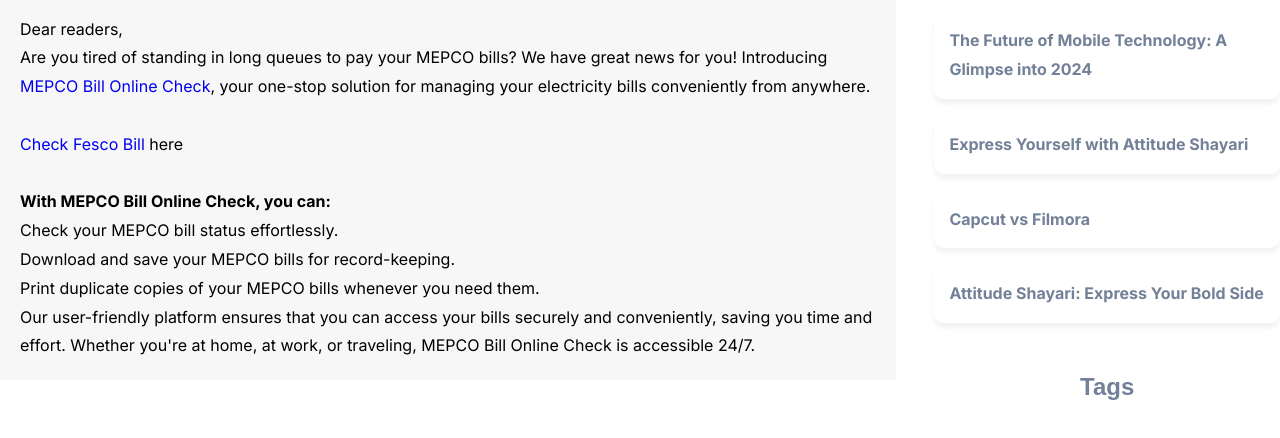
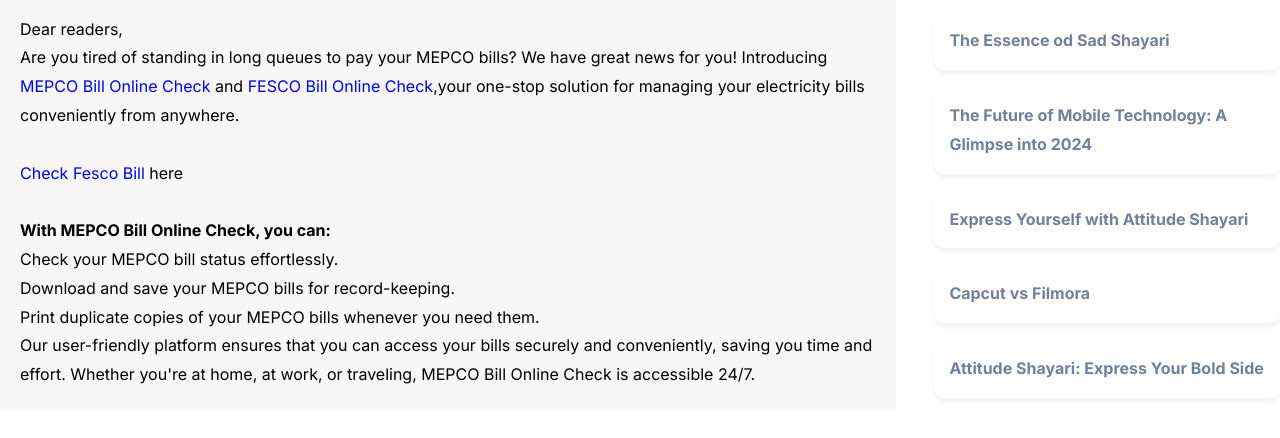
Before and after one commit to Hamzaabidbutt/DevBlog, a plain HTML site: page index.html in a window 1280 px wide. Shown: the part 182-620 px from the top of the page. Drawn offline with nearby package versions, Linux system fonts and the light colour scheme; files whose address does not match are found by name.

Commit message:
Update index.html

```diff
--- a/index.html
+++ b/index.html
@@ -83,7 +83,7 @@
     <div class="main" style="padding: 20px;">
       <h1>Simplify Your Life with MEPCO Bill Online Check</h1>
     <p>Dear readers,</p>
-    <p>Are you tired of standing in long queues to pay your MEPCO bills? We have great news for you! Introducing <a href="https://mepcobillonlinecheck.pk/">MEPCO Bill Online Check</a>, your one-stop solution for managing your electricity bills conveniently from anywhere.
+    <p>Are you tired of standing in long queues to pay your MEPCO bills? We have great news for you! Introducing <a href="https://mepcobillonlinecheck.pk/">MEPCO Bill Online Check</a> and <a href="https://fescobilll.pk/">FESCO Bill Online Check</a>,your one-stop solution for managing your electricity bills conveniently from anywhere.
       <br><br>
     <a href="https://mepcobillonlinecheck.pk/fescobill">Check Fesco Bill</a> here</p><br>
     <strong>
@@ -101,6 +101,9 @@
     <div class="aside">
       <div class="topics">
         <h2 class="h2">Topics</h2>
+        <a href="The-Essence-of-Sad-Shayari.html" class="topic-btn">
+          <p>The Essence od Sad Shayari</p>
+        </a>
         <a href="future-of-mobile-technology.html" class="topic-btn">
           <p>The Future of Mobile Technology: A Glimpse into 2024</p>
         </a>
```
